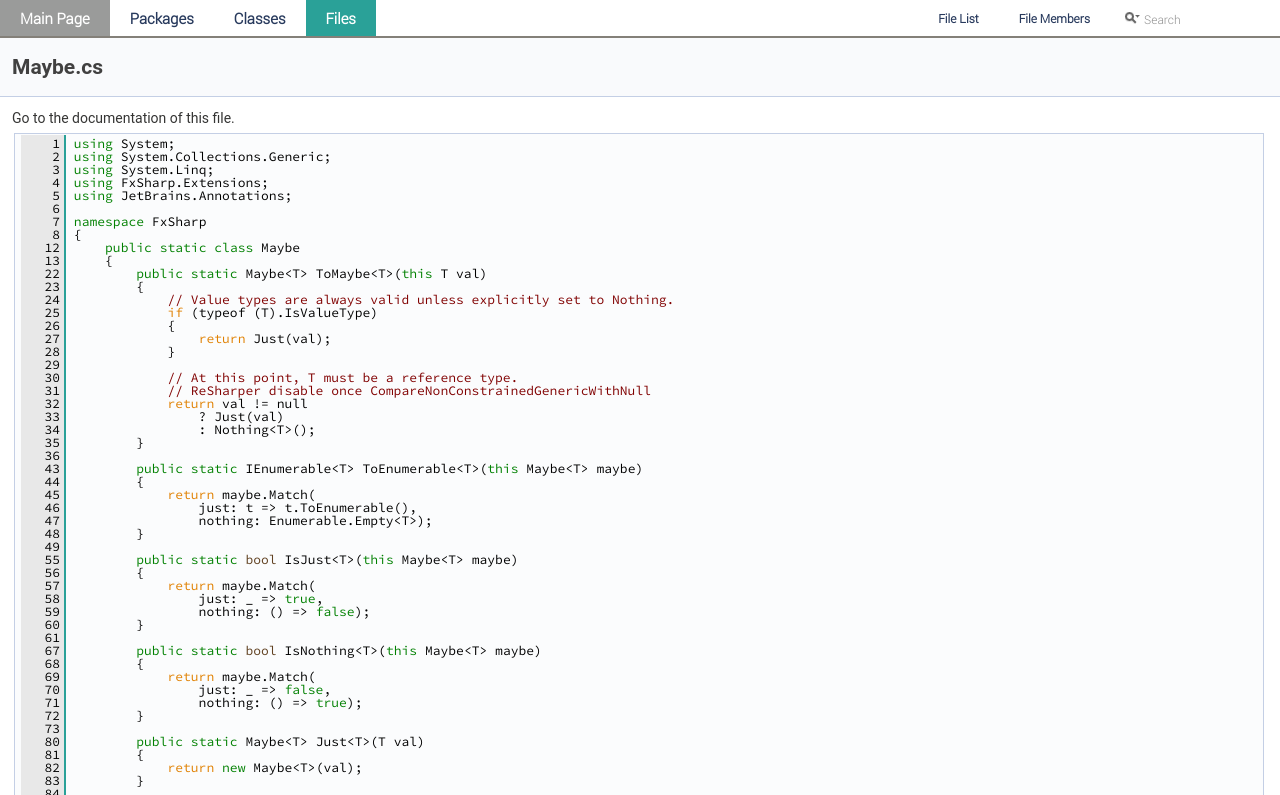
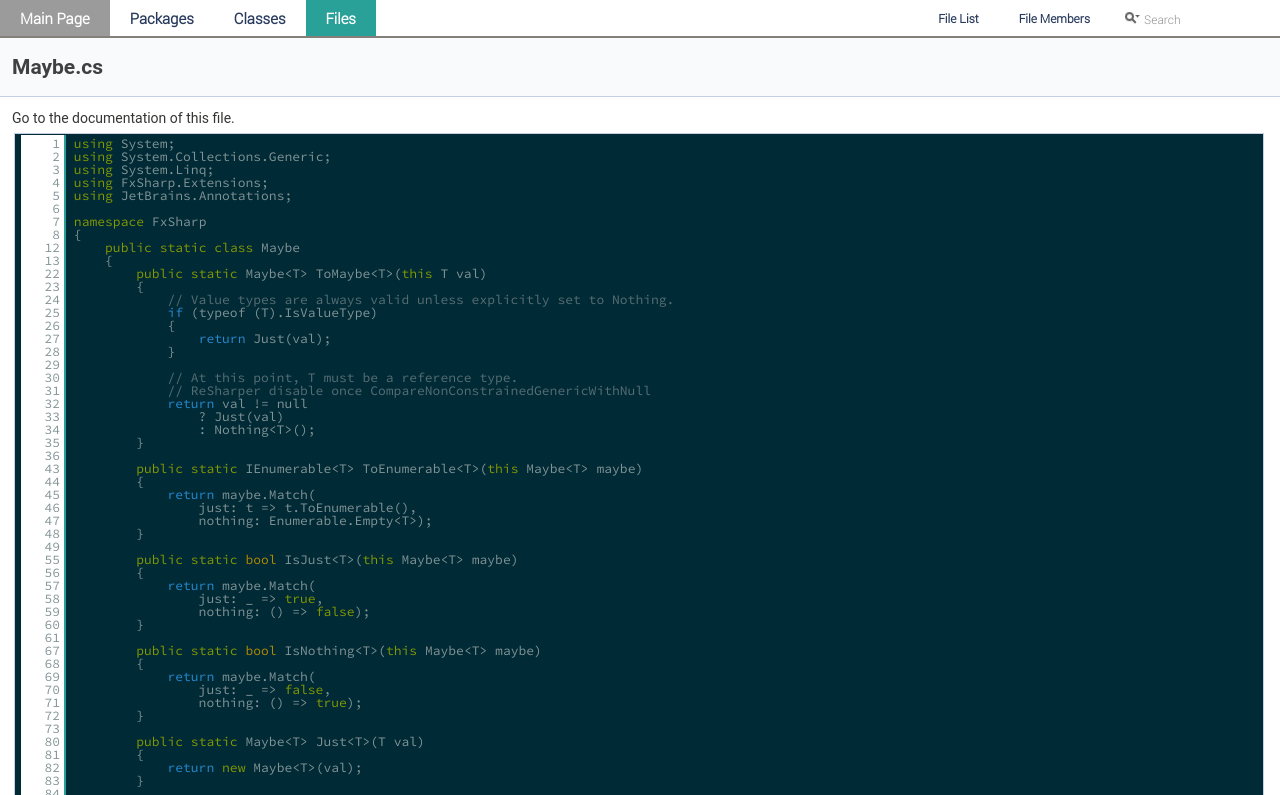
Before and after one commit to muhbaasu/doxygen-modern, a plain HTML site: page _maybe_8cs_source.html in a window 1280 px wide. Shown: the top 795 px of the page. Drawn offline with Linux system fonts and the light colour scheme.

Commit message:
Introduce solarized theme colors for source code view.

```diff
--- a/doxygen-modern.css
+++ b/doxygen-modern.css
@@ -218,6 +218,39 @@ div.ah {
 	color: #2aa198;
 }
 
+div.line {
+	color: #839496;
+}
+
 span.lineno {
+	background-color: white;
 	border-right: 2px solid #2aa198;
 }
+
+div.fragment {
+	background-color: #002b36;
+}
+
+span.keyword {
+	color: #859900;
+}
+
+span.keywordflow {
+	color: #268bd2;
+}
+
+span.keywordtype {
+	color: #b58900;
+}
+
+span.comment {
+	color: #586e75;
+}
+
+span.stringliteral {
+	color: #2aa198;
+}
+
+a.code, a.code:visited, a.line, a.line:visited {
+	color: inherit; !important
+}
```
